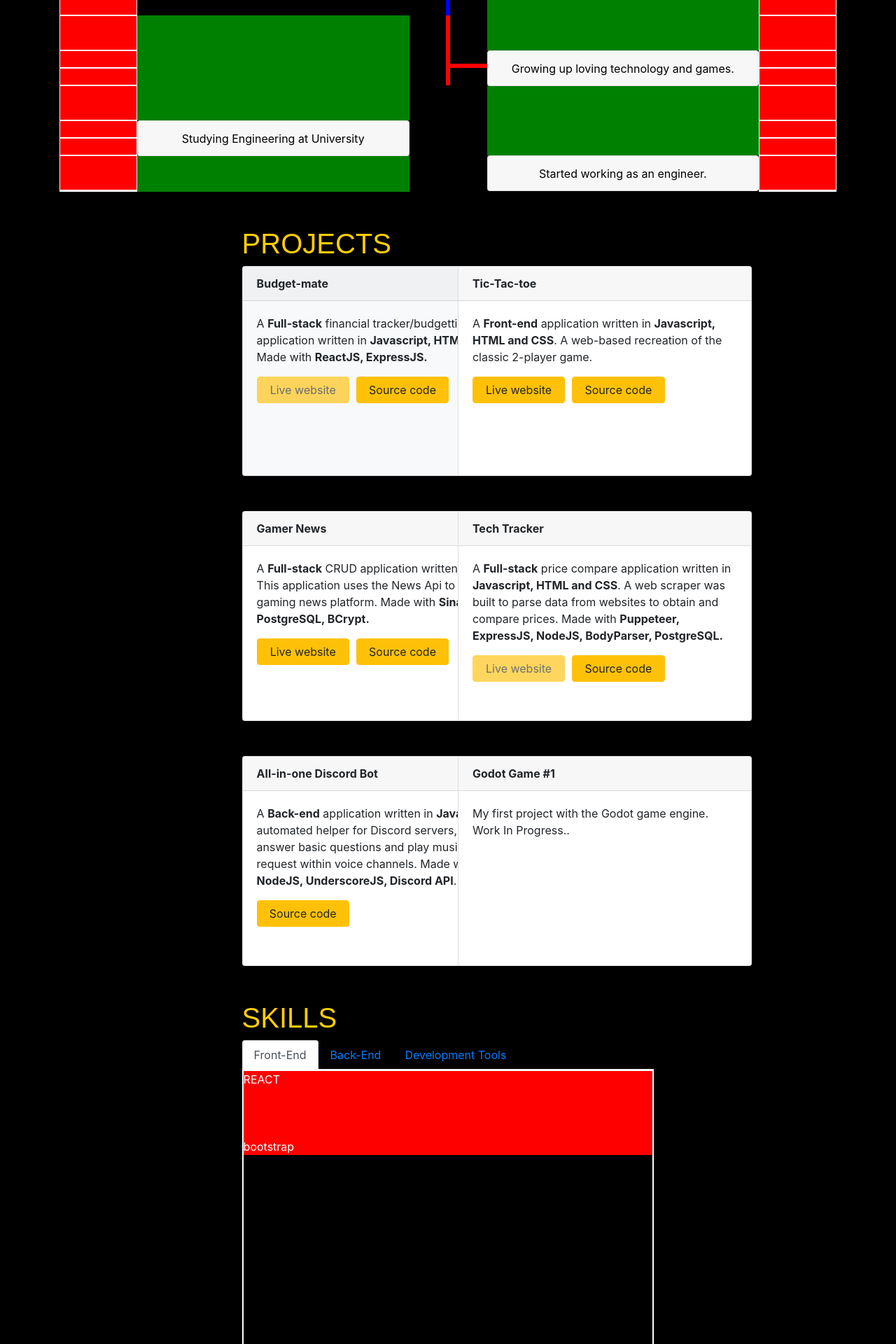
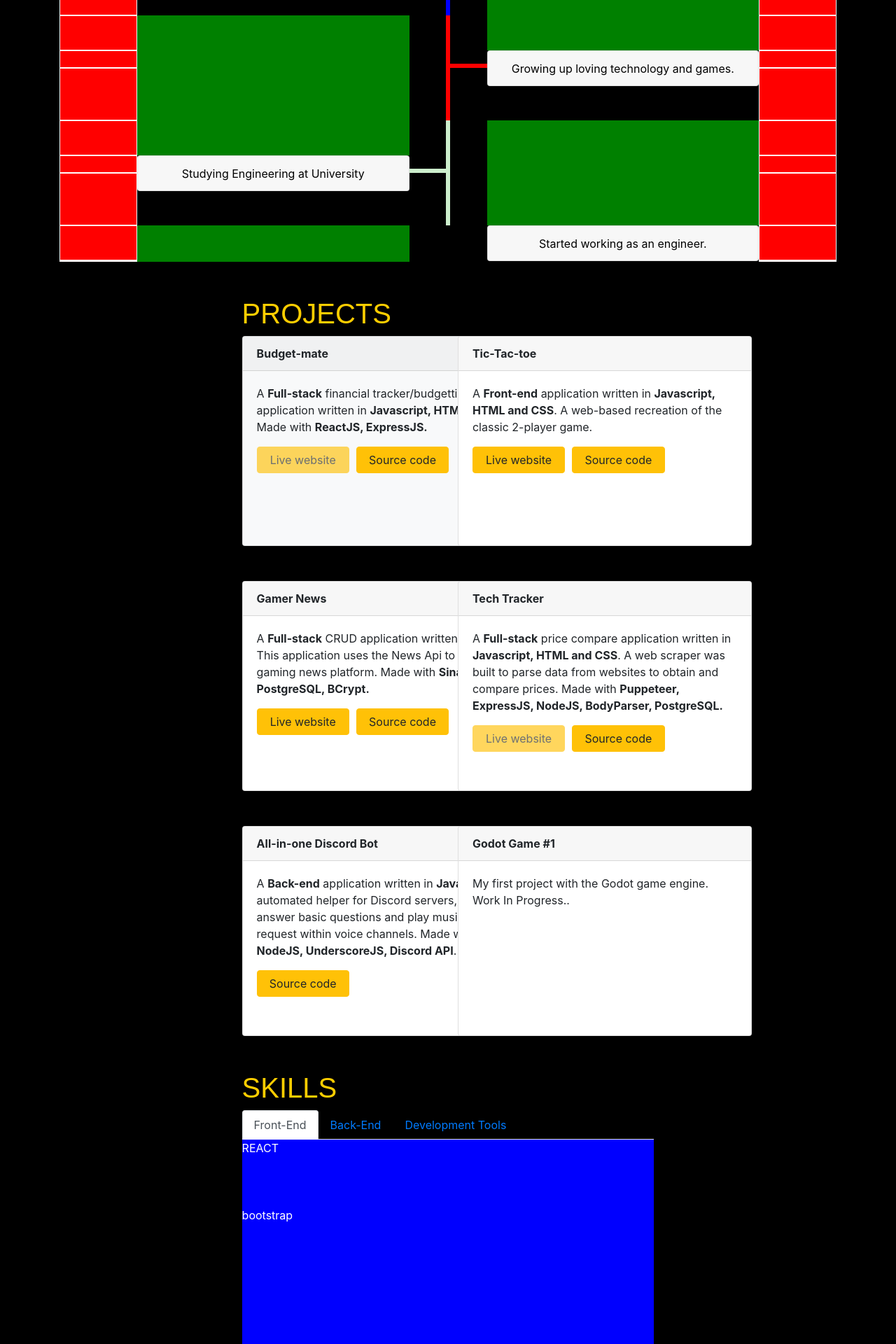
Before and after one commit to allisonbarnaud/allison-portfolio.github.io, a React (Create React App) app: page / in a window 1280 px wide. Shown: the part 540-2460 px from the top of the page at 70% size. Built offline with nearby package versions, Linux system fonts and the light colour scheme.

Commit message:
continue details

```diff
--- a/src/Skills.js
+++ b/src/Skills.js
@@ -10,14 +10,14 @@ export default class Skills extends Component {
         return (
             <div id="skills">
                 <h1 className="header">SKILLS</h1>
-                <Tabs style={{width: "46%", marginLeft: "27%", backgroundColor:"red !important"}} defaultActiveKey="Front-End">
-                    <Tab style={{width: "46%", height:"400px", marginLeft: "27%", border:"solid 2px white", backgroundColor:"red !important"}} eventKey="Front-End" title="Front-End">
-                        <div style={{color:"white", backgroundColor:"red"}}>REACT <br></br><br></br><br></br><br></br> bootstrap</div>
+                <Tabs style={{width: "46%", marginLeft: "27%"}} defaultActiveKey="Front-End">
+                    <Tab style={{width: "46%", height:"400px", marginLeft: "27%", backgroundColor:"blue"}} eventKey="Front-End" title="Front-End">
+                        <div style={{color:"white"}}>REACT <br></br><br></br><br></br><br></br> bootstrap</div>
                     </Tab>
-                    <Tab style={{width: "46%", height:"400px", marginLeft: "27%", color: "white"}} eventKey="Back-End" title="Back-End">
+                    <Tab style={{width: "46%", height:"400px", marginLeft: "27%", backgroundColor:"red"}} eventKey="Back-End" title="Back-End">
                         <div style={{color:"white"}}>RUBYYY</div>
                     </Tab>
-                    <Tab style={{width: "46%", height:"400px", marginLeft: "27%", color: "white"}} eventKey="Development Tools" title="Development Tools">
+                    <Tab style={{width: "46%", height:"400px", marginLeft: "27%", backgroundColor:"green"}} eventKey="Development Tools" title="Development Tools">
                         <div style={{color:"white"}}>JIRA AND WHATNOT</div>
                     </Tab>
                 </Tabs>
--- a/src/Timeline.css
+++ b/src/Timeline.css
@@ -1,7 +1,7 @@
 .container {
     display: grid;
     grid-template-columns: 10% 35% 5% 5% 35% 10%;
-    grid-template-rows: 28px 50px 25px 75px 50px 25px 25px 50px 25px 25px 50px;
+    grid-template-rows: 28px 50px 25px 75px 50px 25px 75px 50px 25px 75px 50px;
 }
 
 .filler {
--- a/src/Timeline.js
+++ b/src/Timeline.js
@@ -120,9 +120,9 @@ export default class Timeline extends Component {
                     </div>
                     <div className="item">
                     </div>
-                    <div className="straightLineLeft">
+                    <div style={{borderRight:"solid 3px #CCEECC"}}>
                     </div>
-                    <div className="straightLineRight">
+                    <div style={{borderLeft:"solid 3px #CCEECC"}}>
                     </div>
                     <div className="item">
                     </div>
@@ -143,9 +143,9 @@ export default class Timeline extends Component {
                             </Accordion.Collapse>
                         </Card>
                     </Accordion>
-                    <div className="lineLeft">
+                    <div style={{borderBottom:"solid 6px #CCEECC", borderRight:"solid 3px #CCEECC"}}>
                     </div>
-                    <div className="straightLineRight">
+                    <div style={{borderLeft:"solid 3px #CCEECC"}}>
                     </div>
                     <div className="item">
                     </div>
@@ -154,9 +154,9 @@ export default class Timeline extends Component {
                     {/* nineth line */}
                     <div className="filler">
                     </div>
-                    <div className="straightLineLeft">
+                    <div style={{borderRight:"solid 3px #CCEECC"}}>
                     </div>
-                    <div className="straightLineRight">
+                    <div style={{borderLeft:"solid 3px #CCEECC"}}>
                     </div>
                     <div className="item">
                     </div>
```
Also changed, not shown: 1 other file (tests, documents, lock files or other folders).
